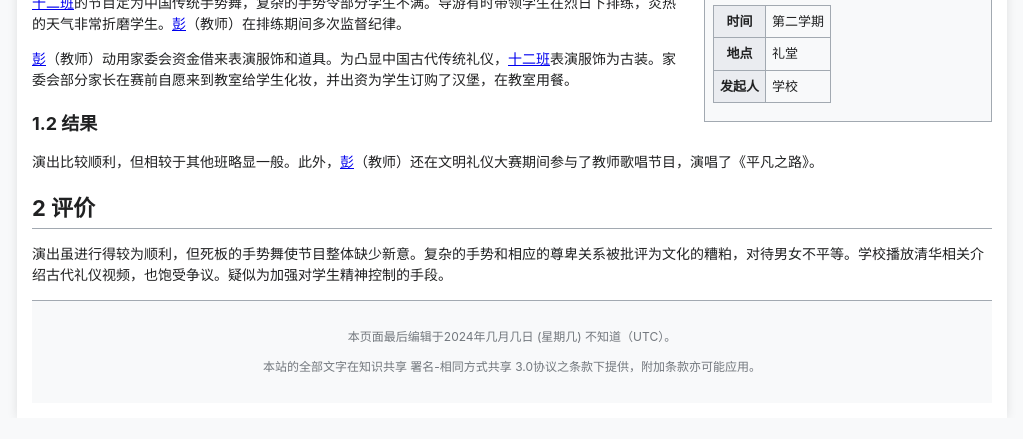
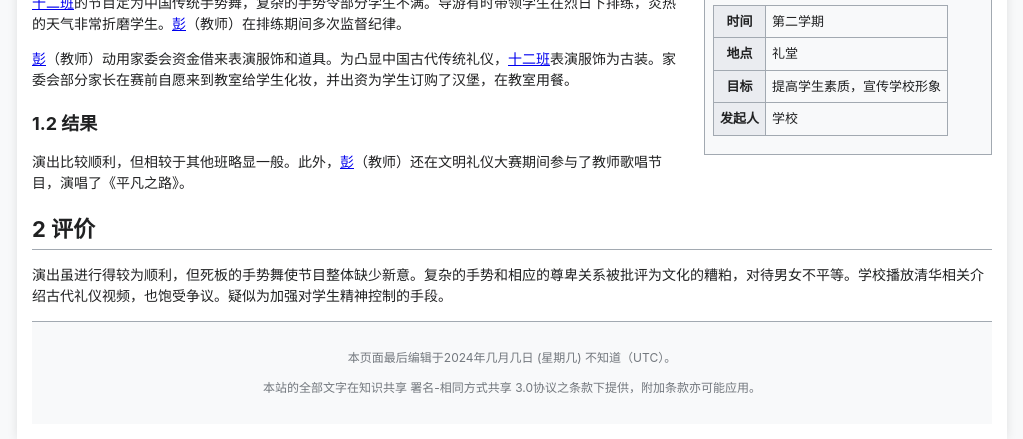
Before and after one commit to hljhlj121311/wenmingliyidasai.GitHub.io, a plain HTML site: page index.html in a window 1280 px wide. Shown: the part 584-1023 px from the top of the page, without its empty margins (128-1151 px from the left). Before the commit the page ends 1002 px from the top, so only its background shows below. Drawn offline with Linux system fonts and the light colour scheme.

Commit message:
Update index.html

```diff
--- a/index.html
+++ b/index.html
@@ -206,6 +206,10 @@
                     <td>礼堂</td>
                 </tr>
                 <tr>
+                    <th>目标</th>
+                    <td>提高学生素质，宣传学校形象</td>
+                </tr>
+                <tr>
                     <th>发起人</th>
                     <td>学校</td>
                 </tr>
```
